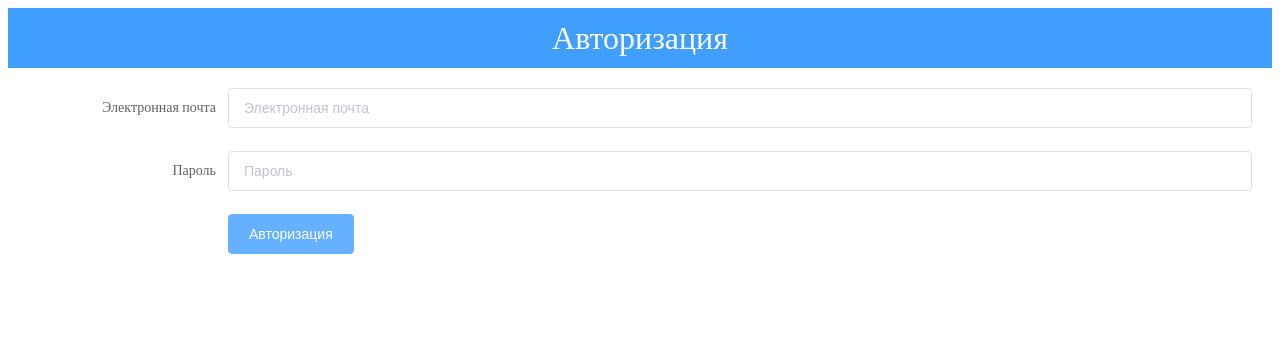
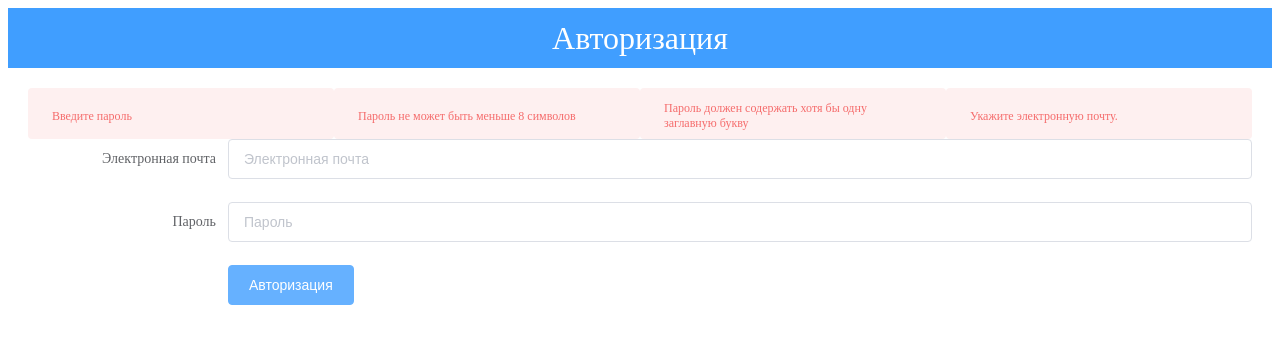
Before and after one commit to 404region/nuxt_vue_element_test, a Nuxt app: page /login-element in a window 1280 px wide. Both pictures are taken after a click on the button "Авторизация". Shown: the top 344 px of the page. Built offline with nearby package versions, Linux system fonts and the light colour scheme.

Commit message:
Валидация полей через алерты

```diff
--- a/pages/login-element.vue
+++ b/pages/login-element.vue
@@ -4,6 +4,12 @@
             <el-header>Авторизация</el-header>
             <el-main>
                 <el-form :model="form" label-width="200px">
+                <el-container v-if="this.errors.length > 0">
+                    <el-alert v-for="error in this.errors" :key="error" :closable="false"
+                        title=""
+                        type="error">{{error}}
+                    </el-alert>
+                </el-container>
                     <el-form-item label="Электронная почта">
                         <el-input v-model="form.email" placeholder="Электронная почта" />
                     </el-form-item>
@@ -42,6 +48,14 @@
                     this.errors.push('Введите пароль');
                 }
 
+                if (this.form.password.length < 8) {
+                    this.errors.push('Пароль не может быть меньше 8 символов');
+                }
+
+                if (!this.strWithCapital(this.form.password)) {
+                    this.errors.push('Пароль должен содержать хотя бы одну заглавную букву');
+                }
+
                 if (!this.form.email) {
                     this.errors.push('Укажите электронную почту.');
                 } else if (!this.validEmail(this.form.email)) {
@@ -50,12 +64,16 @@
                 console.log(this.errors);
 
                 if (!this.errors.length) {
+                    console.log('Форма валидна');
                     return true;
                 }
             },
             validEmail: function (email) {
                 var re = /^(([^<>()[\]\\.,;:\s@"]+(\.[^<>()[\]\\.,;:\s@"]+)*)|(".+"))@((\[[0-9]{1,3}\.[0-9]{1,3}\.[0-9]{1,3}\.[0-9]{1,3}\])|(([a-zA-Z\-0-9]+\.)+[a-zA-Z]{2,}))$/;
                 return re.test(email);
+            },
+            strWithCapital: function(str){
+                return /[A-Z]/.test(str)
             }
         }
     }
```
